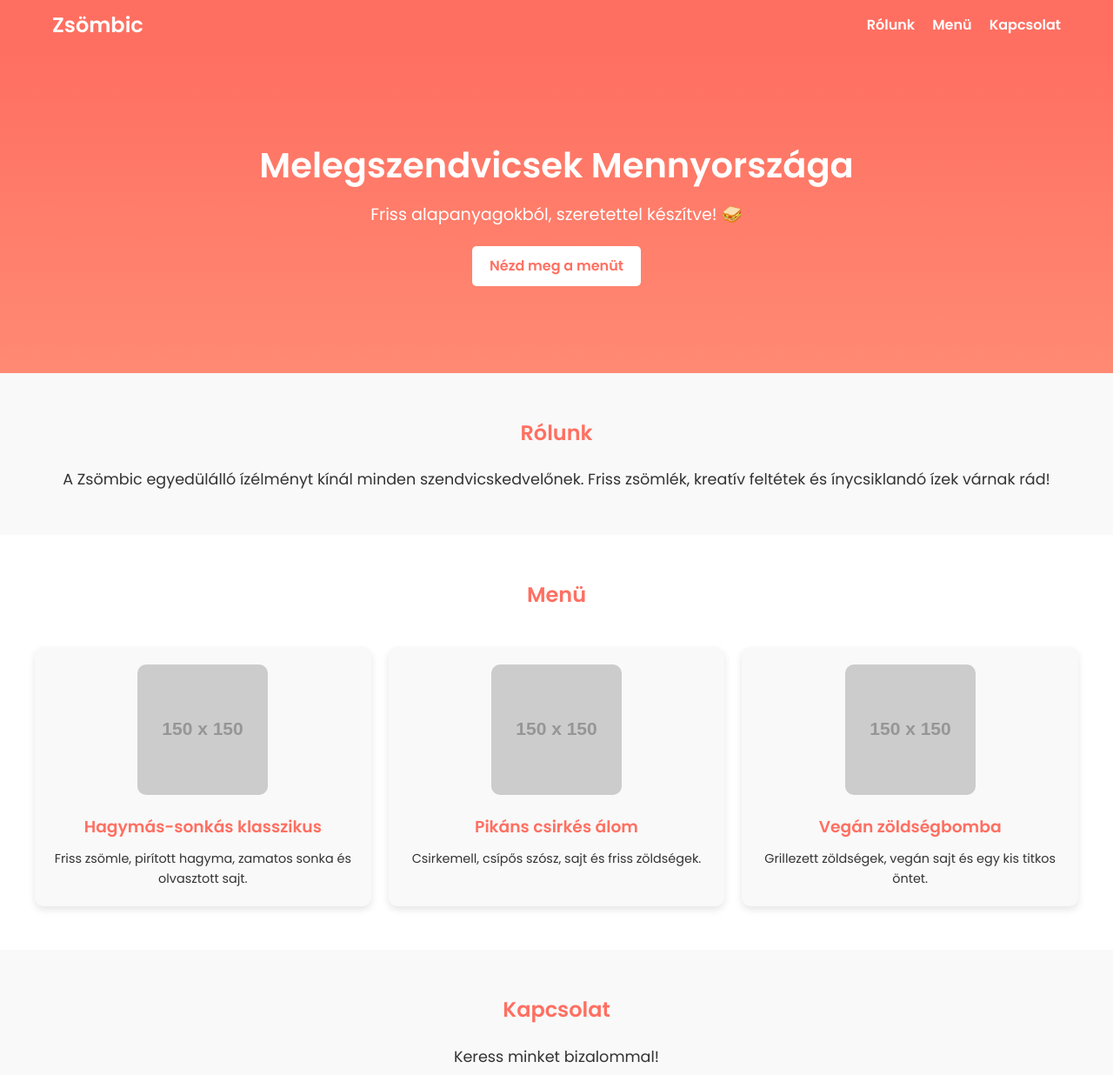
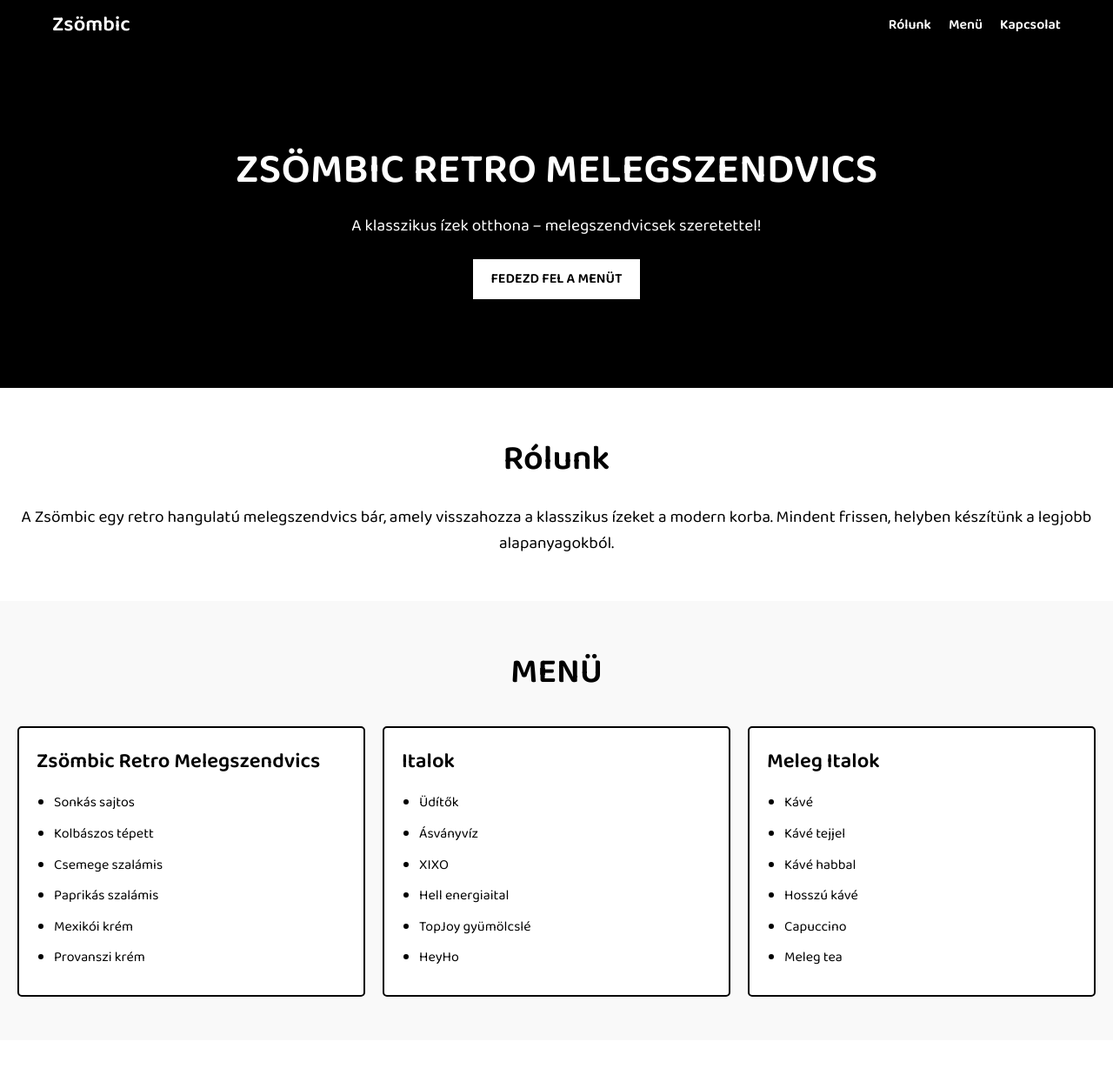
Before and after one commit to barackviragg/zsombic, a plain HTML site: page index.html in a window 1280 px wide. Shown: the top 1236 px of the page at 87% size. Drawn offline with Linux system fonts and the light colour scheme; placeholder pictures from the web are drawn by us.

Commit message:
updated css and index(its still looks like shit)

```diff
--- a/index.html
+++ b/index.html
@@ -3,12 +3,14 @@
 <head>
     <meta charset="UTF-8">
     <meta name="viewport" content="width=device-width, initial-scale=1.0">
-    <title>Zsömbic - Melegszendvicsek Mennyországa</title>
+    <meta http-equiv="X-UA-Compatible" content="ie=edge">
+    <title>Zsömbic - Retro Melegszendvicsek</title>
     <link rel="stylesheet" href="style.css">
     <link rel="preconnect" href="https://fonts.googleapis.com">
-    <link href="https://fonts.googleapis.com/css2?family=Poppins:wght@400;600&display=swap" rel="stylesheet">
+    <link href="https://fonts.googleapis.com/css2?family=Baloo+2:wght@400;600&display=swap" rel="stylesheet">
 </head>
 <body>
+    <!-- Navigációs sáv -->
     <nav class="navbar">
         <div class="container">
             <h1 class="logo">Zsömbic</h1>
@@ -20,45 +22,68 @@
         </div>
     </nav>
 
+    <!-- Hős szekció -->
     <header class="hero">
         <div class="container">
-            <h1>Melegszendvicsek Mennyországa</h1>
-            <p>Friss alapanyagokból, szeretettel készítve! 🥪</p>
-            <a href="#menu" class="cta">Nézd meg a menüt</a>
+            <h1>Zsömbic Retro Melegszendvics</h1>
+            <p>A klasszikus ízek otthona – melegszendvicsek szeretettel!</p>
+            <a href="#menu" class="cta">Fedezd fel a menüt</a>
         </div>
     </header>
 
+    <!-- Fő tartalom -->
     <main>
+        <!-- Rólunk szekció -->
         <section id="rolunk" class="about">
             <div class="container">
                 <h2>Rólunk</h2>
-                <p>A Zsömbic egyedülálló ízélményt kínál minden szendvicskedvelőnek. Friss zsömlék, kreatív feltétek és ínycsiklandó ízek várnak rád!</p>
+                <p>A Zsömbic egy retro hangulatú melegszendvics bár, amely visszahozza a klasszikus ízeket a modern korba. Mindent frissen, helyben készítünk a legjobb alapanyagokból.</p>
             </div>
         </section>
 
+        <!-- Menü szekció -->
         <section id="menu" class="menu">
             <div class="container">
                 <h2>Menü</h2>
                 <div class="menu-grid">
                     <div class="menu-item">
-                        <img src="https://via.placeholder.com/150" alt="Hagymás-sonkás szendvics">
-                        <h3>Hagymás-sonkás klasszikus</h3>
-                        <p>Friss zsömle, pirított hagyma, zamatos sonka és olvasztott sajt.</p>
+                        <h3>Zsömbic Retro Melegszendvics</h3>
+                        <ul>
+                            <li>Sonkás sajtos</li>
+                            <li>Kolbászos tépett</li>
+                            <li>Csemege szalámis</li>
+                            <li>Paprikás szalámis</li>
+                            <li>Mexikói krém</li>
+                            <li>Provanszi krém</li>
+                        </ul>
                     </div>
                     <div class="menu-item">
-                        <img src="https://via.placeholder.com/150" alt="Pikáns csirkés szendvics">
-                        <h3>Pikáns csirkés álom</h3>
-                        <p>Csirkemell, csípős szósz, sajt és friss zöldségek.</p>
+                        <h3>Italok</h3>
+                        <ul>
+                            <li>Üdítők</li>
+                            <li>Ásványvíz</li>
+                            <li>XIXO</li>
+                            <li>Hell energiaital</li>
+                            <li>TopJoy gyümölcslé</li>
+                            <li>HeyHo</li>
+                        </ul>
                     </div>
                     <div class="menu-item">
-                        <img src="https://via.placeholder.com/150" alt="Vegán szendvics">
-                        <h3>Vegán zöldségbomba</h3>
-                        <p>Grillezett zöldségek, vegán sajt és egy kis titkos öntet.</p>
+                        <h3>Meleg Italok</h3>
+                        <ul>
+                            <li>Kávé</li>
+                            <li>Kávé tejjel</li>
+                            <li>Kávé habbal</li>
+                            <li>Hosszú kávé</li>
+                            <li>Capuccino</li>
+                            <li>Meleg tea</li>
+                        </ul>
                     </div>
                 </div>
             </div>
         </section>
 
+        <!-- Kapcsolat szekció -->
         <section id="kapcsolat" class="contact">
             <div class="container">
                 <h2>Kapcsolat</h2>
@@ -70,6 +95,7 @@
         </section>
     </main>
 
+    <!-- Lábléc -->
     <footer class="footer">
         <div class="container">
             <p>&copy; 2024 Zsömbic. Minden jog fenntartva.</p>
--- a/style.css
+++ b/style.css
@@ -1,21 +1,21 @@
 /* Reset alapértelmezett stílusok */
-* {
+* * {
     margin: 0;
     padding: 0;
     box-sizing: border-box;
 }
 
 body {
-    font-family: 'Poppins', sans-serif;
+    font-family: 'Baloo 2', cursive;
     line-height: 1.6;
-    color: #333;
-    background-color: #f9f9f9;
+    color: #000;
+    background-color: #fff;
 }
 
 /* Navigációs sáv */
 .navbar {
-    background-color: #ff6f61;
-    color: white;
+    background-color: #000;
+    color: #fff;
     padding: 10px 0;
     position: sticky;
     top: 0;
@@ -38,26 +38,27 @@ body {
 }
 
 .navbar a {
-    color: white;
+    color: #fff;
     text-decoration: none;
-    font-weight: 600;
+    font-weight: bold;
     transition: color 0.3s;
 }
 
 .navbar a:hover {
-    color: #ffe0d5;
+    color: #ccc;
 }
 
 /* Hero szekció */
 .hero {
-    background: linear-gradient(to bottom, #ff6f61, #ff8a73);
-    color: white;
+    background: #000;
+    color: #fff;
     text-align: center;
     padding: 100px 20px;
 }
 
 .hero h1 {
-    font-size: 2.5rem;
+    font-size: 3rem;
+    text-transform: uppercase;
     margin-bottom: 10px;
 }
 
@@ -68,123 +69,103 @@ body {
 
 .hero .cta {
     display: inline-block;
-    background: white;
-    color: #ff6f61;
+    background: #fff;
+    color: #000;
     padding: 10px 20px;
-    border-radius: 5px;
+    text-transform: uppercase;
     text-decoration: none;
-    font-weight: 600;
-    transition: background 0.3s, color 0.3s;
+    font-weight: bold;
+    border: 2px solid #000;
+    transition: all 0.3s ease;
 }
 
 .hero .cta:hover {
-    background: #ffe0d5;
-    color: #ff6f61;
+    background: #000;
+    color: #fff;
 }
 
-/* Rólunk szekció */
+/* About Section */
 .about {
     padding: 50px 20px;
     text-align: center;
+    background-color: #fff;
 }
 
 .about h2 {
+    font-size: 2.5rem;
+    color: #000;
     margin-bottom: 20px;
-    color: #ff6f61;
 }
 
 .about p {
-    font-size: 1.1rem;
+    font-size: 1.2rem;
 }
 
-/* Menü szekció */
+/* Menu Section */
 .menu {
     padding: 50px 20px;
-    background-color: #fff;
+    background-color: #f9f9f9;
 }
 
 .menu h2 {
     text-align: center;
-    margin-bottom: 40px;
-    color: #ff6f61;
+    font-size: 2.5rem;
+    color: #000;
+    margin-bottom: 30px;
+    text-transform: uppercase;
 }
 
 .menu-grid {
     display: grid;
     grid-template-columns: repeat(auto-fit, minmax(250px, 1fr));
     gap: 20px;
-    max-width: 1200px;
-    margin: 0 auto;
 }
 
 .menu-item {
-    text-align: center;
-    background: #f9f9f9;
+    background: #fff;
+    border: 2px solid #000;
     padding: 20px;
-    border-radius: 10px;
-    box-shadow: 0 4px 8px rgba(0, 0, 0, 0.1);
+    border-radius: 5px;
 }
 
-.menu-item img {
-    max-width: 100%;
-    border-radius: 10px;
+.menu-item h3 {
+    font-size: 1.5rem;
+    color: #000;
     margin-bottom: 15px;
 }
 
-.menu-item h3 {
-    margin-bottom: 10px;
-    color: #ff6f61;
+.menu-item ul {
+    list-style-type: disc;
+    margin-left: 20px;
 }
 
-.menu-item p {
-    font-size: 0.9rem;
+.menu-item ul li {
+    margin-bottom: 10px;
+    font-size: 1rem;
 }
 
-/* Kapcsolat szekció */
+/* Contact Section */
 .contact {
     padding: 50px 20px;
     text-align: center;
-    background-color: #f9f9f9;
+    background-color: #fff;
 }
 
 .contact h2 {
+    font-size: 2.5rem;
+    color: #000;
     margin-bottom: 20px;
-    color: #ff6f61;
 }
 
 .contact p {
-    font-size: 1.1rem;
+    font-size: 1.2rem;
     margin-bottom: 10px;
 }
 
-/* Lábléc */
+/* Footer */
 .footer {
-    background: #333;
-    color: white;
+    background-color: #000;
+    color: #fff;
     text-align: center;
     padding: 20px 0;
 }
-
-.footer p {
-    font-size: 0.9rem;
-}
-
-/* Reszponzív dizájn */
-@media (max-width: 768px) {
-    .navbar .container {
-        flex-direction: column;
-    }
-
-    .navbar ul {
-        flex-direction: column;
-        gap: 10px;
-    }
-
-    .hero h1 {
-        font-size: 2rem;
-    }
-
-    .menu-grid {
-        grid-template-columns: 1fr;
-    }
-}
```
